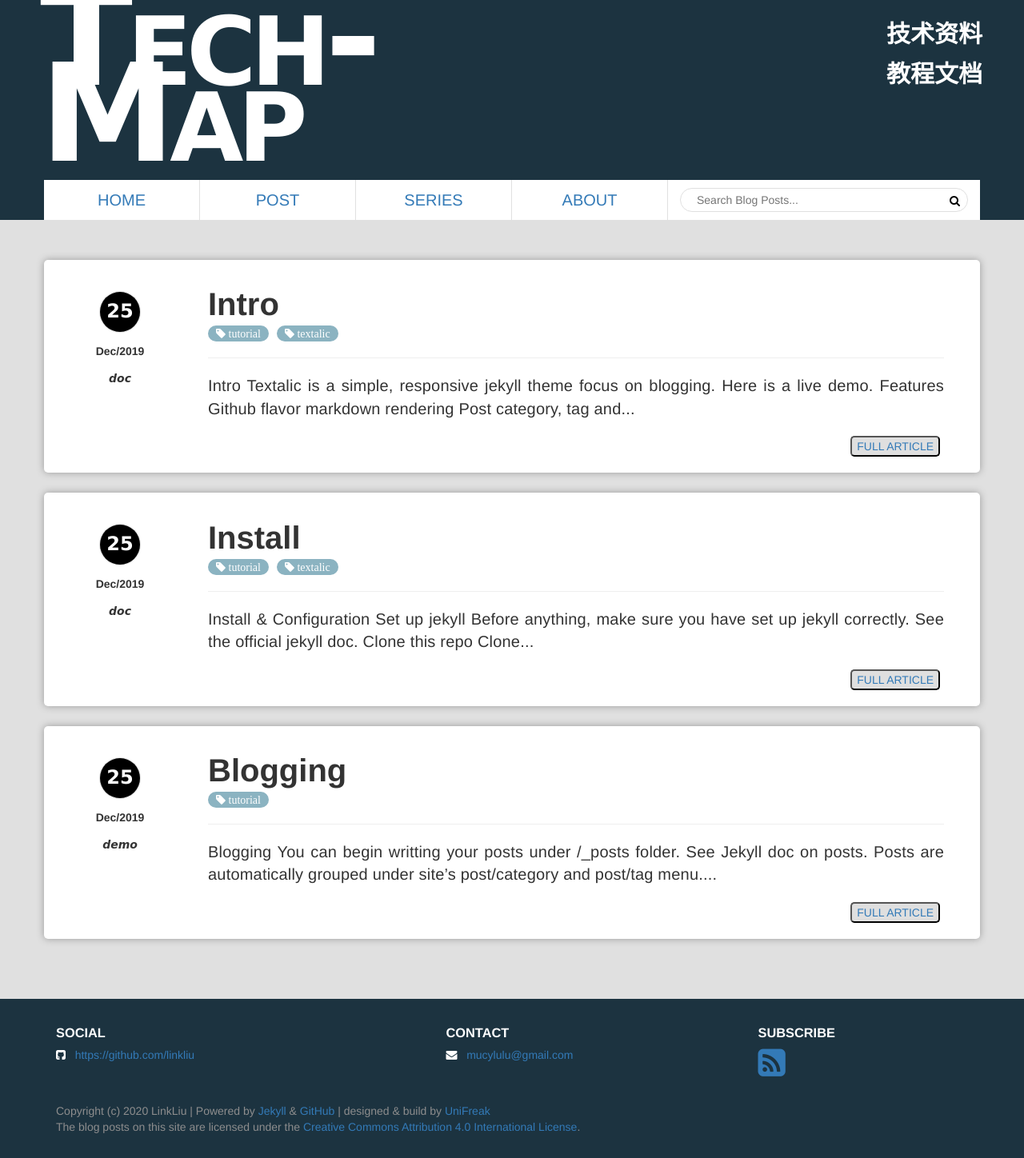
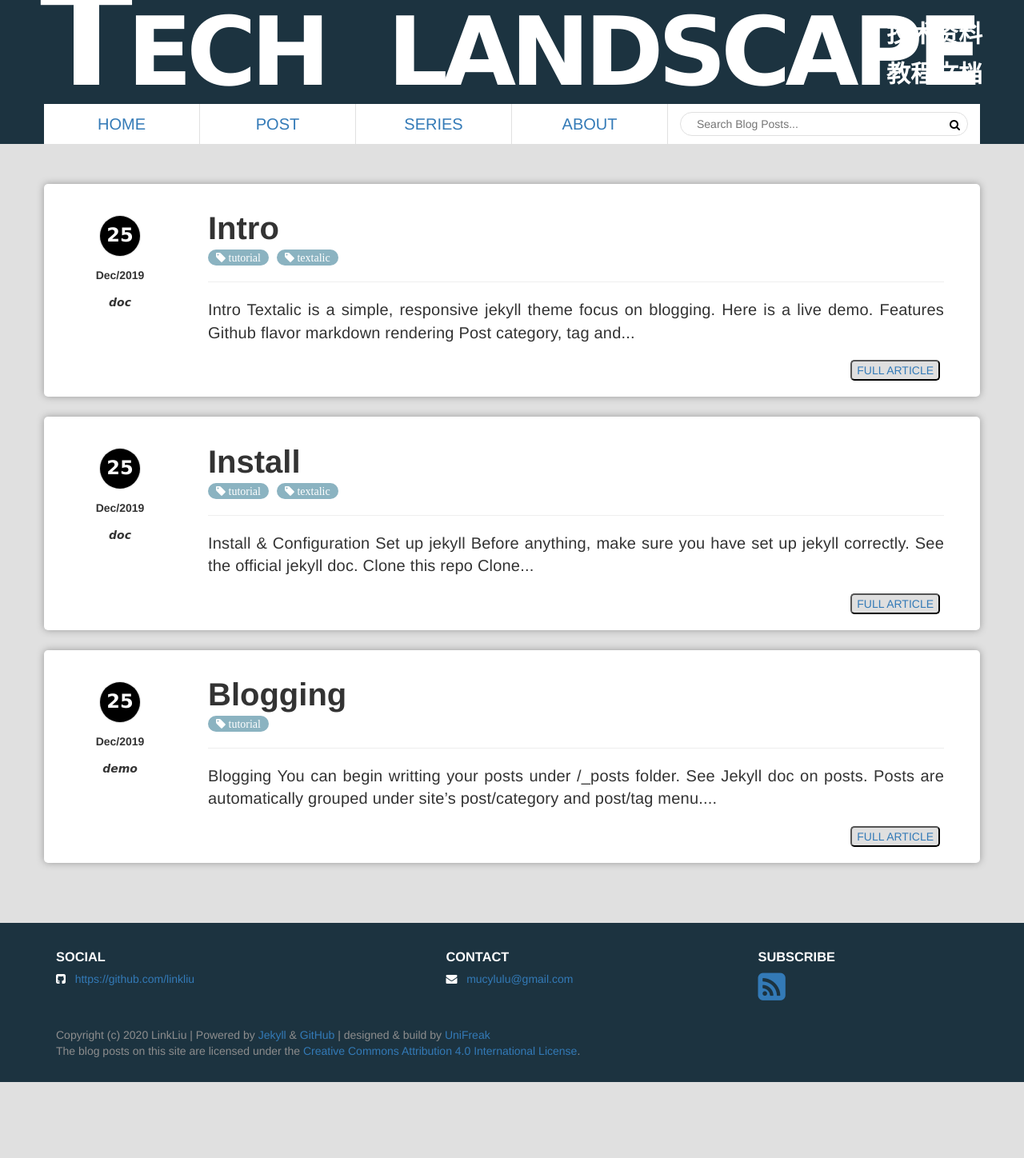
Before and after one commit to linkliu/tech-landscape, a Jekyll site: the page built from index.html, in a window 1280 px wide. Shown: the whole page at 80% size. Built offline with Jekyll 4.4.1, drawn with Linux system fonts in a browser that asks for light colours; the list of posts is cut into pages by our own code; after the commit the page ends 1353 px from its top, so only the background shows below that.

Commit message:
no message

```diff
--- a/_config.yml
+++ b/_config.yml
@@ -20,7 +20,7 @@
 excerpt_separator: "[-----]"
 
 url: "https://linkliu.github.io/tech-landscape/"  # Required: replace this with your domain
-name: Tech-Map # Required: will be displayed on every page's header
+name: Tech_landscape # Required: will be displayed on every page's header
 title: 技术文档日记 # Required: site's default title
 shout: # Required: **TWO** lines, will be displayed on page's header.
   - 技术资料
```
